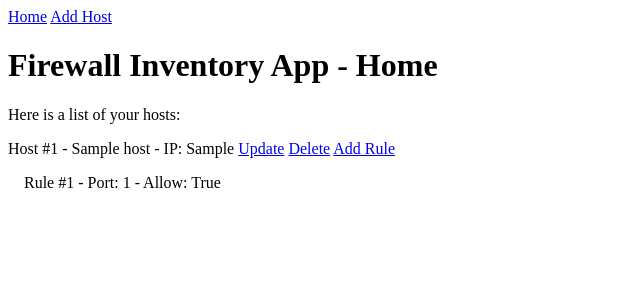
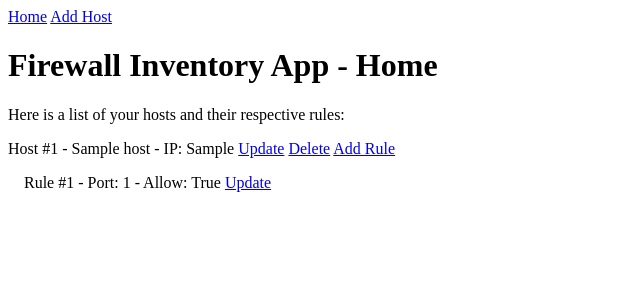
Before and after one commit to lfpx/firewall-inventory, a Flask app: page / in a window 1280 px wide. Shown: the top 300 px of the page, without its empty margins (0-640 px from the left). Run offline with Flask 2, Linux system fonts and the light colour scheme; tables that the repository leaves empty hold one stand-in row (values such as "Sample post").

Commit message:
Feature: Update rule (#10)

```diff
--- a/application/routes.py
+++ b/application/routes.py
@@ -21,9 +21,9 @@ def create_host():
 
     return render_template("host_form.html", title="Add a Host", form=form)
 
-@app.route('/update-host/<int:id>', methods=['GET','POST'])
-def update_host(id):
-    host = Hosts.query.get(id)
+@app.route('/update-host/<int:host_id>', methods=['GET','POST'])
+def update_host(host_id):
+    host = Hosts.query.get(host_id)
     form = HostForm(host_name=host.host_name, host_ip=host.host_ip)
     form.submit.label.text="Update Host"
 
@@ -35,23 +35,37 @@ def update_host(id):
 
     return render_template("host_form.html", title="Update a Host", form=form)
 
-@app.route('/delete-host/<int:id>')
-def delete_host(id):
-    host = Hosts.query.get(id)
+@app.route('/delete-host/<int:host_id>')
+def delete_host(host_id):
+    host = Hosts.query.get(host_id)
     db.session.delete(host)
     db.session.commit()
     return redirect(url_for("home"))
 
-@app.route('/create-rule/<int:id>', methods=['GET','POST'])
-def create_rule(id):
+@app.route('/create-rule/<int:host_id>', methods=['GET','POST'])
+def create_rule(host_id):
     # host = Hosts.query.get(id)
     form = RuleForm()
     form.submit.label.text = "Add Rule"
 
     if request.method=='POST':
-        new_rule = Rules(port=form.port.data, allow=form.allow.data, host_id=id)
+        new_rule = Rules(port=form.port.data, allow=form.allow.data, host_id=host_id)
         db.session.add(new_rule)
         db.session.commit()
         return redirect(url_for("home"))
 
     return render_template("rule_form.html", title="Add a Rule", form=form)
+
+@app.route('/update-rule/<int:rule_id>', methods=['GET','POST'])
+def update_rule(rule_id):
+    rule = Rules.query.get(rule_id)
+    form = RuleForm(port=rule.port, allow=rule.allow)
+    form.submit.label.text="Update Rule"
+
+    if request.method=='POST':
+        rule.port = form.port.data
+        rule.allow = form.allow.data
+        db.session.commit()
+        return redirect(url_for("home"))
+
+    return render_template("rule_form.html", title="Update a Rule", form=form)
--- a/application/templates/index.html
+++ b/application/templates/index.html
@@ -2,21 +2,22 @@
 
 {% block body %}
 <p>
-    Here is a list of your hosts:
+    Here is a list of your hosts and their respective rules:
 </p>
 {% for host in all_hosts %}
     <p>
         Host #{{ host.host_id }} -
         {{ host.host_name }} -
         IP: {{ host.host_ip }}
-        <a href="{{url_for('update_host', id=host.host_id)}}">Update</a>
-        <a href="{{url_for('delete_host', id=host.host_id)}}">Delete</a>
-        <a href="{{url_for('create_rule', id=host.host_id)}}">Add Rule</a><br>
+        <a href="{{url_for('update_host', host_id=host.host_id)}}">Update</a>
+        <a href="{{url_for('delete_host', host_id=host.host_id)}}">Delete</a>
+        <a href="{{url_for('create_rule', host_id=host.host_id)}}">Add Rule</a><br>
         {% for rule in host.rules %}
             <p>
                 &emsp;Rule #{{ rule.rule_id }} -
                 Port: {{ rule.port }} -
                 Allow: {{ rule.allow }}
+                <a href="{{url_for('update_rule', rule_id=rule.rule_id)}}">Update</a>
             </p>
         {% endfor %}
     </p>
```
Also changed, not shown: tests/test_unit.py (+18 -6 lines).
